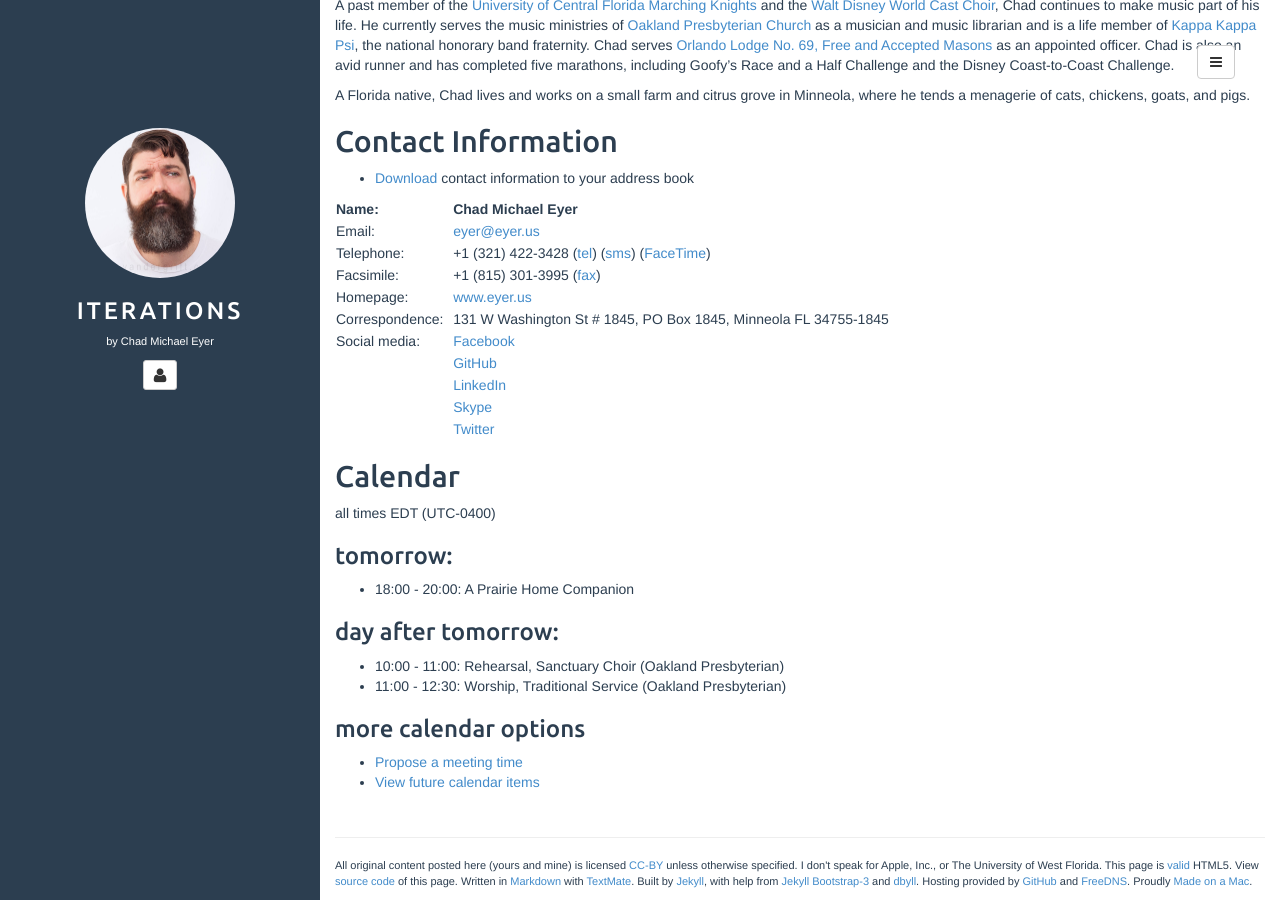
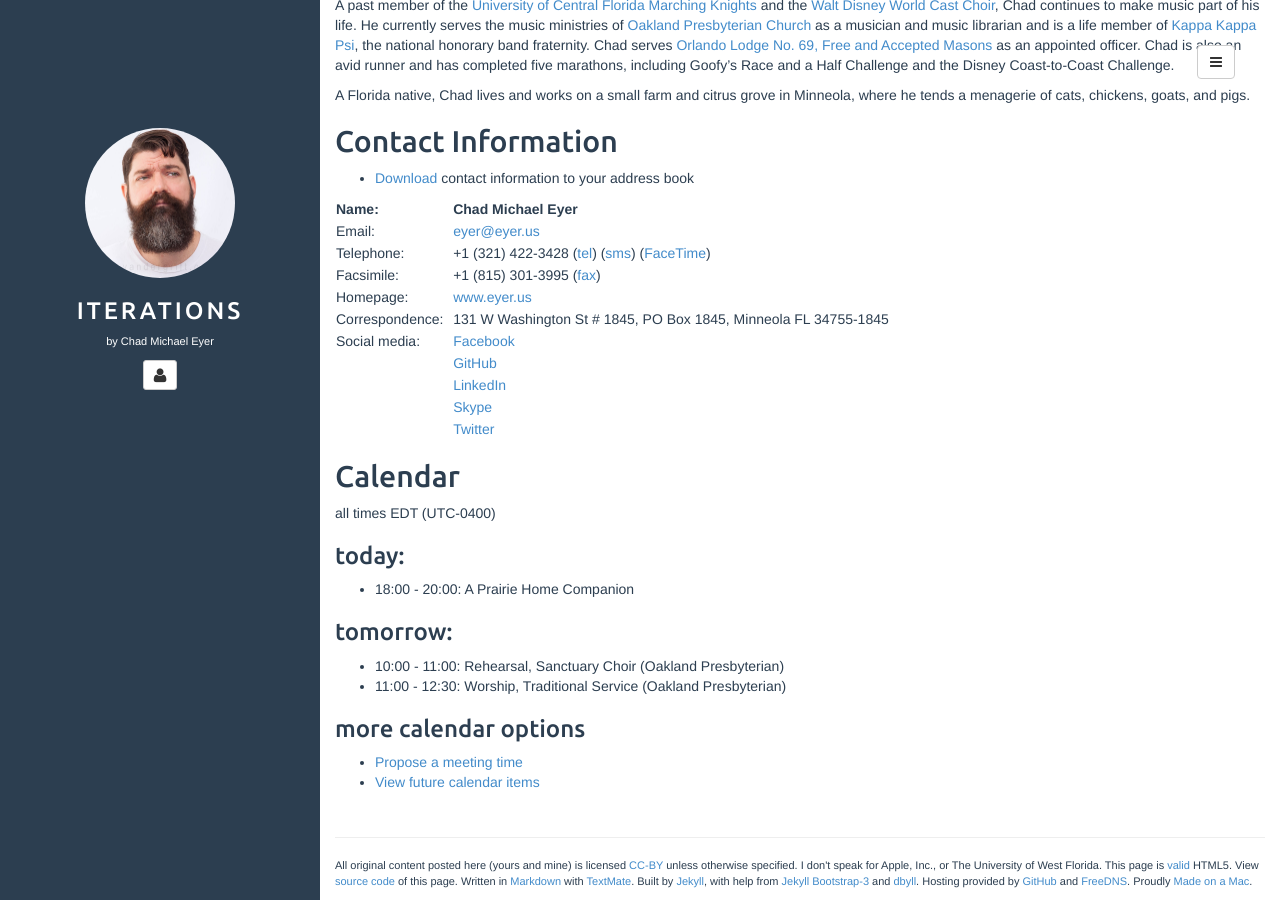
Before and after one commit to chadmichaeleyer/chadmichaeleyer.github.io, a Jekyll site: the page built from about.md, in a window 1280 px wide and 900 px high, scrolled down 974 px. Built offline with Jekyll 4.4.1, drawn with Linux system fonts in a browser that asks for light colours.

Commit message:
calendar update

```diff
--- a/calendar-year.markdown
+++ b/calendar-year.markdown
@@ -1491,3 +1491,9 @@ all times EDT (UTC-0400)
 ### 2018-10-27 (Sat):
 
 * 07:00 - 21:30: AppleCare Advisor
+
+### 2018-10-28 (Sun):
+
+* 07:00 - 21:30: AppleCare Advisor
+* 09:45 - 11:00: Rehearsal, Sanctuary Choir (First Presbyterian)
+* 11:00 - 12:00: Worship, Sanctuary Choir (First Presbyterian)
--- a/calendar.markdown
+++ b/calendar.markdown
@@ -1,10 +1,10 @@
 all times EDT (UTC-0400)
+
+### today:
+
+* 18:00 - 20:00: A Prairie Home Companion
 
 ### tomorrow:
 
-* 18:00 - 20:00: A Prairie Home Companion
-
-### day after tomorrow:
-
 * 10:00 - 11:00: Rehearsal, Sanctuary Choir (Oakland Presbyterian)
 * 11:00 - 12:30: Worship, Traditional Service (Oakland Presbyterian)
```
